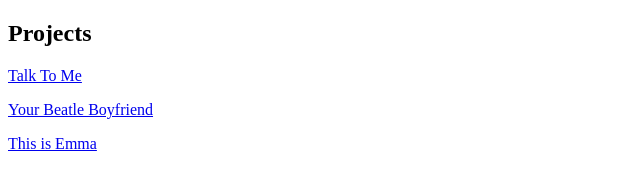
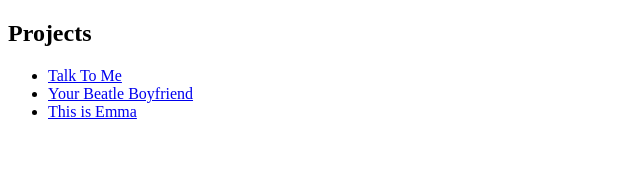
Before and after one commit to evile2001/My-Stuff, a plain HTML site: page index.html in a window 1280 px wide. Shown: the whole page, without its empty margins (0-640 px from the left). Drawn offline with Linux system fonts and the light colour scheme.

Commit message:
Revert "Update index.html"
This reverts commit d3e11536f9930424bc8a6e27d7f2c55f49f00d38.

```diff
--- a/index.html
+++ b/index.html
@@ -12,9 +12,12 @@
 		<section>
 			<h1>Projects</h1>
 		</section>
-            <p><a href="talk-to-me/index.html">Talk To Me</a></p>
-            <p><a href="beatle-bf/index.html">Your Beatle Boyfriend</a></p>
-            <p><a href="emma.html/index.html">This is Emma</a></p>
+
+        <ul>
+            <li><a href="talk-to-me/index.html">Talk To Me</a></li>
+            <li><a href="beatle-bf/index.html">Your Beatle Boyfriend</a></li>
+            <li><a href="emma.html/index.html">This is Emma</a></li>
+        </ul>
 	</main>
 </body>
 </html>
```
